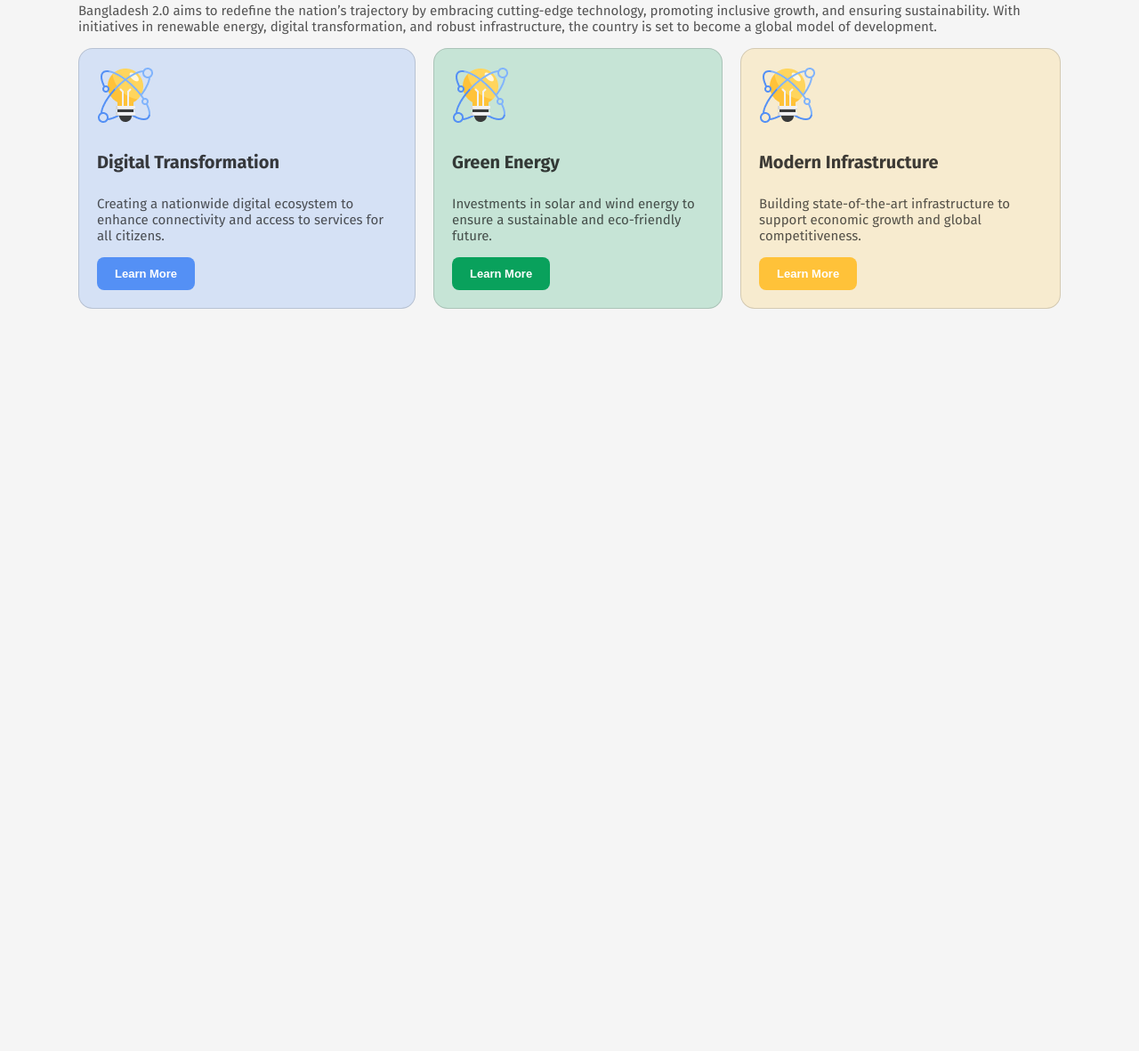
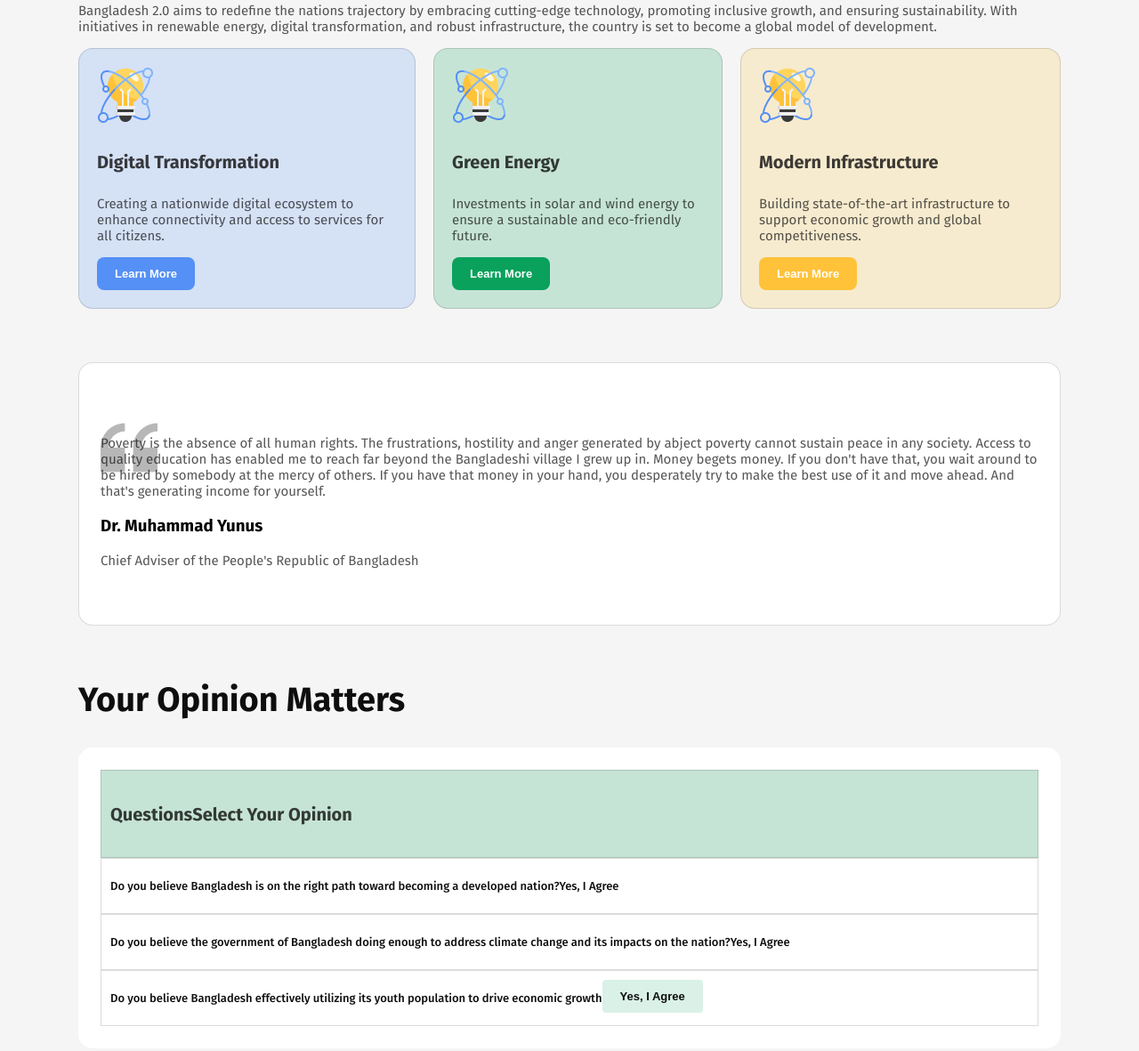
Before and after one commit to diya7703/Programming-hero_assignment-1, a plain HTML site: page index.html in a window 1280 px wide. Shown: the part 1181-2362 px from the top of the page at 89% size. Before the commit the page ends 1588 px from the top, so only its background shows below. Drawn offline with Linux system fonts and the light colour scheme.

Commit message:
updated html css file

```diff
--- a/index.html
+++ b/index.html
@@ -67,7 +67,7 @@
         <!--The Vision of Future section-->
         <section class="margin">
             <h1 class="section-title">The Vision of Future</h1>
-            <p class="description">Bangladesh 2.0 aims to redefine the nation’s trajectory by embracing cutting-edge technology,
+            <p class="description">Bangladesh 2.0 aims to redefine the nations trajectory by embracing cutting-edge technology,
                 promoting inclusive growth, and ensuring sustainability. With initiatives in renewable energy,
                 digital transformation, and robust infrastructure, the country is set to become a global model of
                 development.</p>
@@ -94,7 +94,41 @@
                     <p class="description">Building state-of-the-art infrastructure
                          to support economic growth and global competitiveness.</p>
                          <a href=""><button class="btn-primary-3" style="background:#FFC239">Learn More</button></a>
-
+                </div>
+            </div>
+        </section>
+        <!--speech of Dr.Younus-->
+        <section class="younus">
+            <p class="description" style="background-image:url(assets/quote-bg.png); background-repeat: no-repeat;"><br>Poverty is the absence of all human rights. The frustrations, hostility
+                and anger generated by abject poverty cannot sustain peace in any society.
+                Access to quality education has enabled me to reach far beyond the Bangladeshi
+                village I grew up in. Money begets money. If you don't have that, you wait
+                around to be hired by somebody at the mercy of others. If you have that
+                money in your hand, you desperately try to make the best use of it and move ahead.
+                And that's generating income for yourself.
+            </p>
+            <h3>Dr. Muhammad Yunus</h3>
+            <p class="description">Chief Adviser of the People's Republic of Bangladesh</p>
+        </section>
+        <!--Your Opinion Matters-->
+        <section class="margin">
+            <h1 class="section-title">Your Opinion Matters</h1>
+            <div class="qus">
+                <div class="three-qus" style="background-color: #C6E4D6;">
+                    <h4 class="title">Questions</h4>
+                    <h4 class="title">Select Your Opinion</h4>
+                </div>
+                <div class="three-qus">
+                    <p class="p-qus">Do you believe Bangladesh is on the right path toward becoming a developed nation?</p>
+                    <p class="p-qus">Yes, I Agree</p>
+                </div>
+                <div class="three-qus">
+                    <p class="p-qus">Do you believe the government of Bangladesh doing enough to address climate change and its impacts on the nation?</p>
+                    <p class="p-qus">Yes, I Agree</p>
+                </div>
+                <div class="three-qus" >
+                    <p class="p-qus">Do you believe Bangladesh effectively utilizing its youth population to drive economic growth</p>
+                    <a href=""><button class="btn-primary-4">Yes, I Agree</button></a>
                 </div>
             </div>
         </section>
--- a/style.css
+++ b/style.css
@@ -133,6 +133,7 @@ nav a {
     height: 64px;
 
 }
+
 .vision-container {
     display: flex;
     justify-content: space-between;
@@ -156,3 +157,42 @@ nav a {
     font-style: normal;
     font-weight: 600;
 }
+
+.younus {
+    margin: 60px 80px;
+    padding: 48px 24px;
+    border-radius: 16px;
+    border: 1px solid rgba(14, 14, 14, 0.15);
+    background: #FFF;
+}
+
+.qus {
+    border-radius: 16px;
+    background-color: #FFF;
+    padding: 25px;
+}
+
+.three-qus {
+    display: flex;
+
+    border: 1px solid rgba(14, 14, 14, 0.15);
+    padding: 10px;
+}
+
+.p-qus {
+    color: #0E0E0E;
+    font-size: 13px;
+    font-weight: 500;
+}
+
+.btn-primary-4 {
+
+    background: rgba(9, 161, 92, 0.15);
+    border:rgba(14, 14, 14, 0.15);
+    border-radius: 4px;
+    padding: 11px 20px;
+    border: none;
+    color: #0E0E0E;
+    font-size: 13px;
+    font-weight: 600;
+}
```
